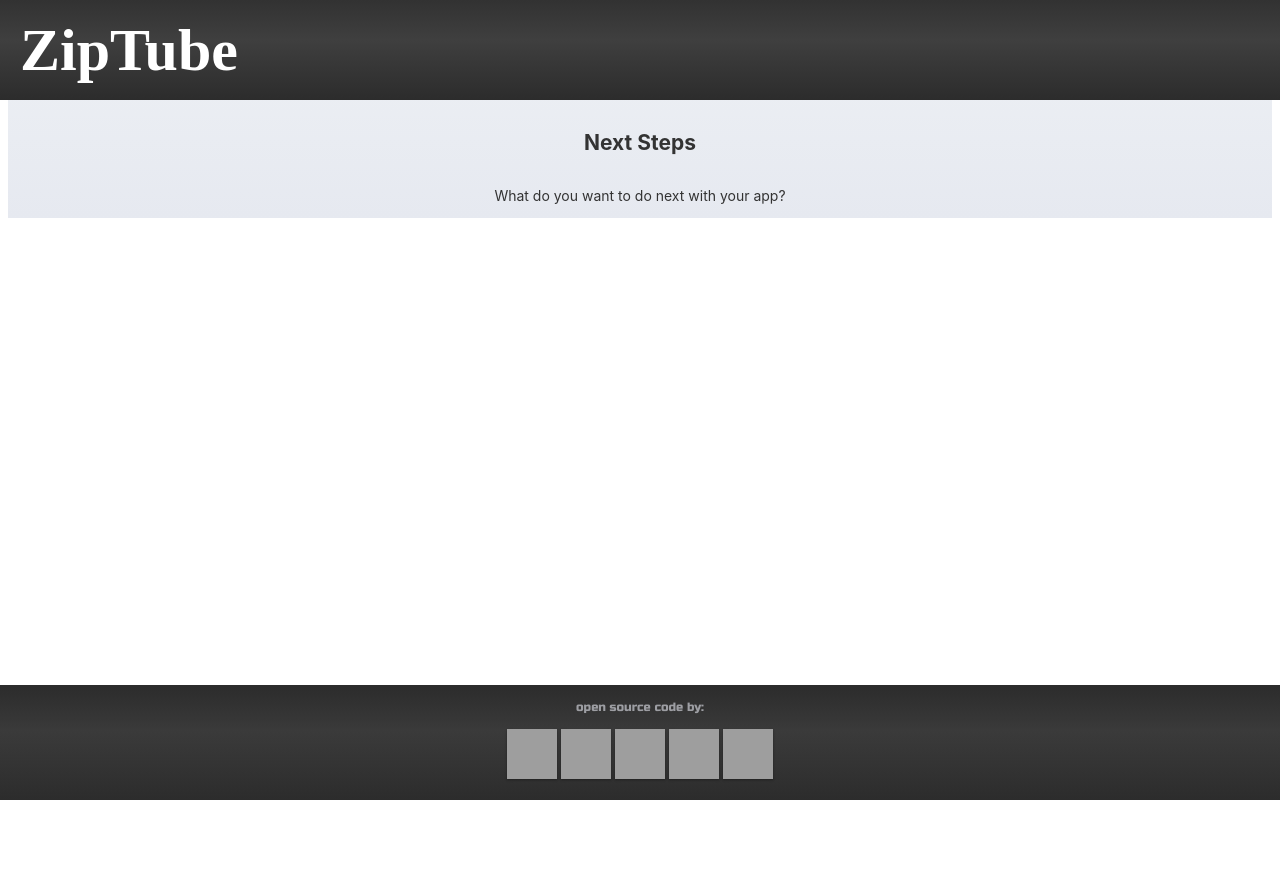
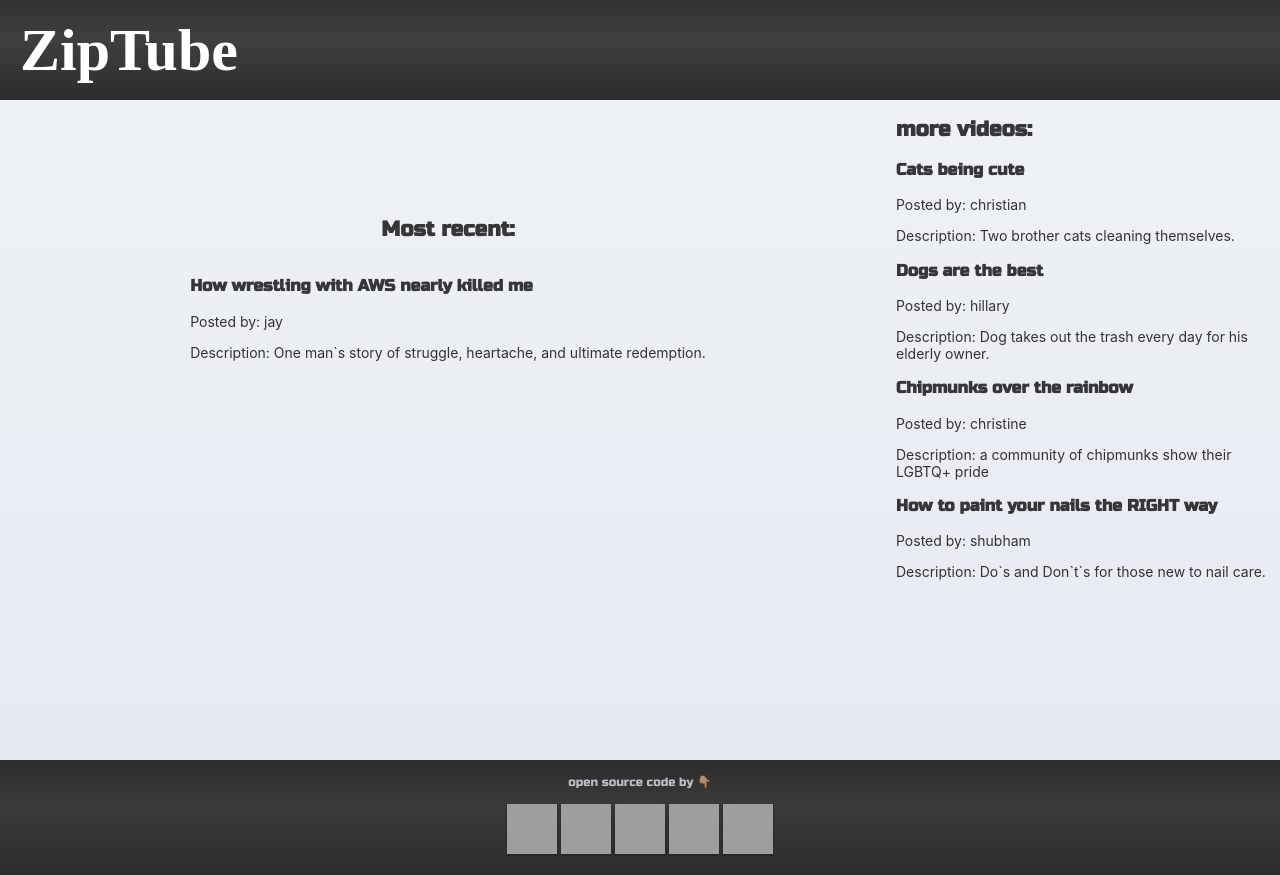
Before and after one commit to cmmsnow/ziptube-front-demo, an Angular app: page / in a window 1280 px wide. Before the commit the page ends 800 px from the top, so only its background shows below. Built offline with nearby package versions, Linux system fonts and the light colour scheme; grey boxes are pictures that could not be loaded; a web font is replaced by a local one.

Commit message:
footer edited for hover, main and side video sections added

```diff
--- a/src/app/app.component.css
+++ b/src/app/app.component.css
@@ -8,11 +8,17 @@
 }
 
 .content {
-  display: flex;
-  max-width: 100%;
-  flex-direction: column;
-  align-items: center;
-  background-image: linear-gradient(to top, #e6e9f0 0%, #eef1f5 100%);}
+  /*display: flex;*/
+  /*flex-direction: column;*/
+  /*align-items: center;*/
+  background-image: linear-gradient(to top, #e6e9f0 0%, #eef1f5 100%);
+  position: absolute;
+  left: 0;
+  right: 0;
+  top: 100px;
+  bottom: 0;
+  width: 100%;
+}
 
 /* Responsive Styles */
 @media screen and (max-width: 767px) {
--- a/src/app/app.component.html
+++ b/src/app/app.component.html
@@ -3,13 +3,11 @@
 
 <div class="content" role="main">
 
-  <!-- Resources -->
-  <h2>Resources</h2>
-  <p>Here are some links to help you get started:</p>
+  <!-- Main Video -->
+  <app-main-video></app-main-video>
 
-  <!-- Next Steps -->
-  <h2>Next Steps</h2>
-  <p>What do you want to do next with your app?</p>
+  <!-- Side Video Bar -->
+  <app-video-bar></app-video-bar>
 
   <!-- Footer -->
   <app-footer-bar></app-footer-bar>
--- a/src/app/footer-bar/footer-bar.component.css
+++ b/src/app/footer-bar/footer-bar.component.css
@@ -25,7 +25,7 @@ footer {
   position: absolute;
   left: 0;
   right: 0;
-  bottom: 0;
+  bottom: -75px;
   height: 115px;
   align-items: center;
   background: linear-gradient(to bottom, #323232 0%, #3F3F3F 40%, #1C1C1C 150%), linear-gradient(to top, rgba(255,255,255,0.40) 0%, rgba(0,0,0,0.25) 200%);
@@ -33,15 +33,25 @@ footer {
 }
 
 .open-source {
-  color: #9d9ea3;
+  /*color: #9d9ea3;*/
+  color: #bdbfc4;
   text-align: center;
 }
 
 footer a {
-  color: #9d9ea3;
+  /*color: #9d9ea3;*/
+  color: #bdbfc4;
   text-decoration: none;
 }
 
 footer a:hover {
   color: #e8ebf2;
+  position: relative;
+  top: -2px;
+  transition: .15s ease-out;
 }
+
+footer:hover{
+  bottom: 0px;
+  transition: .15s ease-out;
+}
--- a/src/app/footer-bar/footer-bar.component.html
+++ b/src/app/footer-bar/footer-bar.component.html
@@ -1,5 +1,5 @@
 <footer>
-  <p class="open-source"><a href="https://github.com/shubham-amatya/VideoLibraryApplication" target="_blank" rel="noopener">open source code</a> by:</p>
+  <p class="open-source"><a href="https://github.com/shubham-amatya/VideoLibraryApplication" target="_blank" rel="noopener">open source code</a> by 👇🏽</p>
   <div class="card-container">
     <a class="our-pics" target="_blank" rel="noopener" href="https://github.com/cmmsnow">
       <img alt="Christine" src="https://avatars2.githubusercontent.com/u/69160111?s=460&u=d4c90fbde2bca7ea05870a2a9208c8e1caf716d1&v=4" width="50" height="50">
--- /dev/null
+++ b/src/app/main-video/main-video.component.css
@@ -0,0 +1,16 @@
+.main-section {
+  display: flex;
+  flex-direction: column;
+  align-items: center;
+  /*background-image: linear-gradient(to top, #e6e9f0 0%, #eef1f5 100%);*/
+  position: absolute;
+  left: 0;
+  top: 100px;
+  bottom: 115px;
+  width: 70%;
+}
+
+h2, h3, h4 {
+  font-family: 'Russo One', sans-serif;
+  color: #353637;
+}
--- /dev/null
+++ b/src/app/main-video/main-video.component.html
@@ -0,0 +1,18 @@
+<div class="main-section">
+  <h2>
+    Most recent:
+  </h2>
+<div *ngFor = "let video of videos; let i=index">
+  <div *ngIf="i==videos.length-1">
+  <h3>
+    {{video.title}}
+  </h3>
+  <p>
+    Posted by: {{video.postedBy}}
+  </p>
+  <p *ngIf="video.description">
+    Description: {{video.description}}
+  </p>
+</div>
+</div>
+</div>
--- /dev/null
+++ b/src/app/main-video/main-video.component.ts
@@ -0,0 +1,12 @@
+import { Component } from '@angular/core';
+import { videos } from '../videos';
+
+@Component({
+  selector: 'app-main-video',
+  templateUrl: './main-video.component.html',
+  styleUrls: ['./main-video.component.css']
+})
+
+export class MainVideoComponent {
+  videos = videos;
+}
--- /dev/null
+++ b/src/app/video-bar/video-bar.component.css
@@ -0,0 +1,14 @@
+.side-bar{
+  position: absolute;
+  right: 0;
+  top: 0px;
+  bottom: 115px;
+  width: 30%;
+  padding: 0px;
+  /*background-image: linear-gradient(to top, #dad4ec 0%, #dad4ec 1%, #f3e7e9 100%);*/
+}
+
+h2, h3, h4 {
+  font-family: 'Russo One', sans-serif;
+  color: #353637;
+}
--- /dev/null
+++ b/src/app/video-bar/video-bar.component.html
@@ -0,0 +1,18 @@
+<div class="side-bar">
+<h2>
+  more videos:
+</h2>
+<div *ngFor = "let video of videos; let i=index;">
+  <div *ngIf="i<videos.length-1;">
+  <h3>
+    {{video.title}}
+  </h3>
+  <p>
+    Posted by: {{video.postedBy}}
+  </p>
+  <p *ngIf="video.description">
+    Description: {{video.description}}
+  </p>
+</div>
+</div>
+</div>
--- /dev/null
+++ b/src/app/video-bar/video-bar.component.ts
@@ -0,0 +1,12 @@
+import { Component } from '@angular/core';
+import { videos } from '../videos';
+
+@Component({
+  selector: 'app-video-bar',
+  templateUrl: './video-bar.component.html',
+  styleUrls: ['./video-bar.component.css']
+})
+
+export class VideoBarComponent {
+  videos = videos;
+}
--- /dev/null
+++ b/src/app/videos.ts
@@ -0,0 +1,32 @@
+export const videos = [
+  {
+    title: 'Cats being cute',
+    postedBy: 'christian',
+    description: 'Two brother cats cleaning themselves.',
+    videoId: 1
+  },
+  {
+    title: 'Dogs are the best',
+    postedBy: 'hillary',
+    description: 'Dog takes out the trash every day for his elderly owner.',
+    videoId: 2
+  },
+  {
+    title: 'Chipmunks over the rainbow',
+    postedBy: 'christine',
+    description: 'a community of chipmunks show their LGBTQ+ pride',
+    videoId: 3
+  },
+  {
+    title: 'How to paint your nails the RIGHT way',
+    postedBy: 'shubham',
+    description: 'Do`s and Don`t`s for those new to nail care.',
+    videoId: 4
+  },
+  {
+    title: 'How wrestling with AWS nearly killed me',
+    postedBy: 'jay',
+    description: 'One man`s story of struggle, heartache, and ultimate redemption.',
+    videoId: 5
+  }
+];
```
Also changed, not shown: src/app/app.module.ts (+9 -5 lines).
